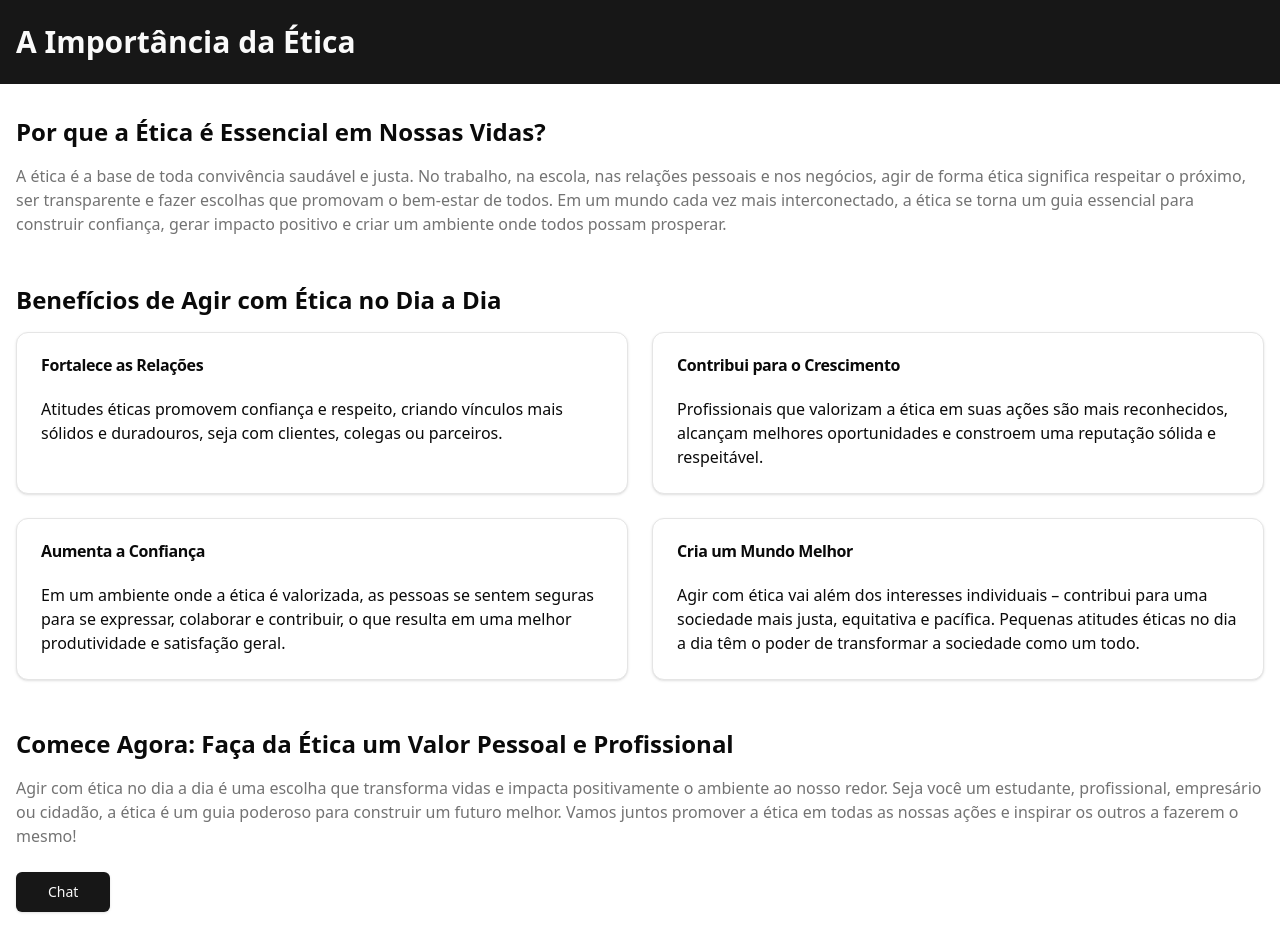
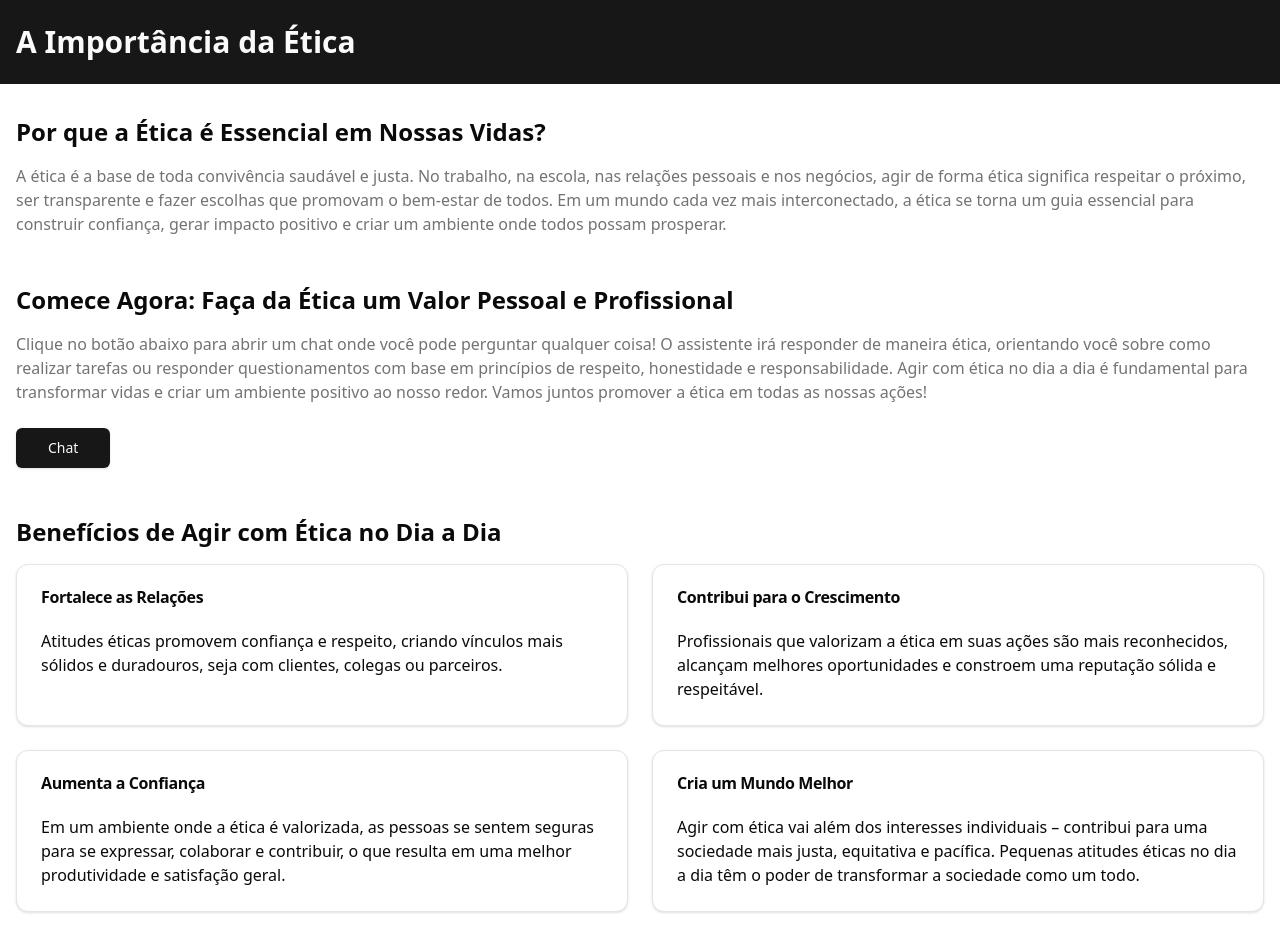
Before and after one commit to EthicAI/ethicai, a Next.js app: page / in a window 1280 px wide. Shown: the top 952 px of the page. Built offline with nearby package versions, Linux system fonts and the light colour scheme.

Commit message:
Ajuste da posição dos tópicos
Ajuste da posição dos tópicos

```diff
--- a/app/page.js
+++ b/app/page.js
@@ -17,6 +17,16 @@ export default function EticaLandingPage() {
           <p className="text-muted-foreground">
             A ética é a base de toda convivência saudável e justa. No trabalho, na escola, nas relações pessoais e nos negócios, agir de forma ética significa respeitar o próximo, ser transparente e fazer escolhas que promovam o bem-estar de todos. Em um mundo cada vez mais interconectado, a ética se torna um guia essencial para construir confiança, gerar impacto positivo e criar um ambiente onde todos possam prosperar.
           </p>
+        </section>
+
+        <section>
+          <h2 className="text-2xl font-semibold mb-4">Comece Agora: Faça da Ética um Valor Pessoal e Profissional</h2>
+          <p className="text-muted-foreground mb-6">
+            Clique no botão abaixo para abrir um chat onde você pode perguntar qualquer coisa! O assistente irá responder de maneira ética, orientando você sobre como realizar tarefas ou responder questionamentos com base em princípios de respeito, honestidade e responsabilidade. Agir com ética no dia a dia é fundamental para transformar vidas e criar um ambiente positivo ao nosso redor. Vamos juntos promover a ética em todas as nossas ações!
+          </p>
+          <Link href="/chat" passHref>
+            <Button size="lg">Chat</Button>
+          </Link>
         </section>
 
         <section>
@@ -56,16 +66,6 @@ export default function EticaLandingPage() {
             </Card>
           </div>
         </section>
-
-        <section>
-          <h2 className="text-2xl font-semibold mb-4">Comece Agora: Faça da Ética um Valor Pessoal e Profissional</h2>
-          <p className="text-muted-foreground mb-6">
-            Agir com ética no dia a dia é uma escolha que transforma vidas e impacta positivamente o ambiente ao nosso redor. Seja você um estudante, profissional, empresário ou cidadão, a ética é um guia poderoso para construir um futuro melhor. Vamos juntos promover a ética em todas as nossas ações e inspirar os outros a fazerem o mesmo!
-          </p>
-          <Link href="/chat" passHref>
-            <Button size="lg">Chat</Button>
-          </Link>
-        </section>
       </main>
 
       <footer className="bg-muted py-6 mt-12">
```
